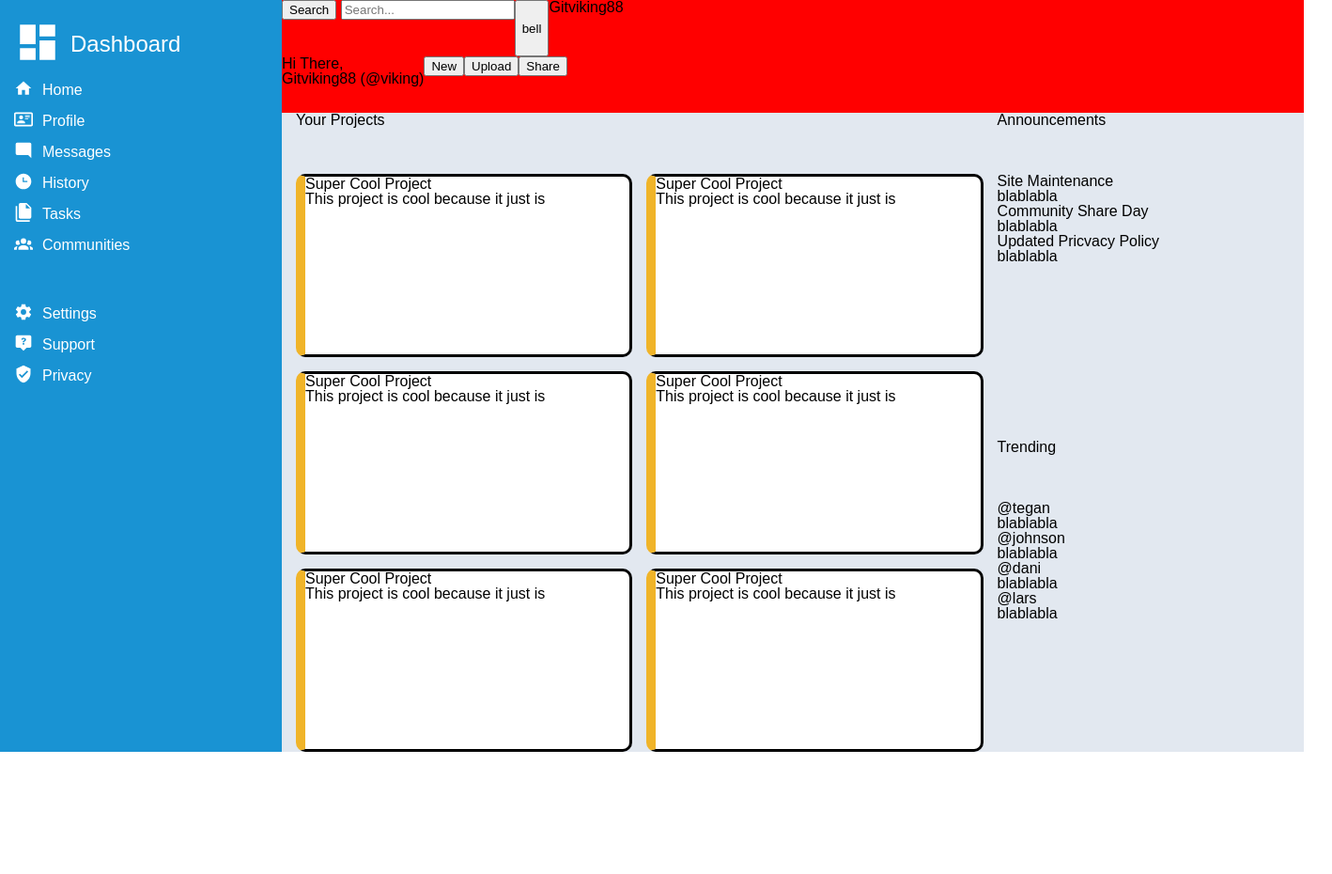
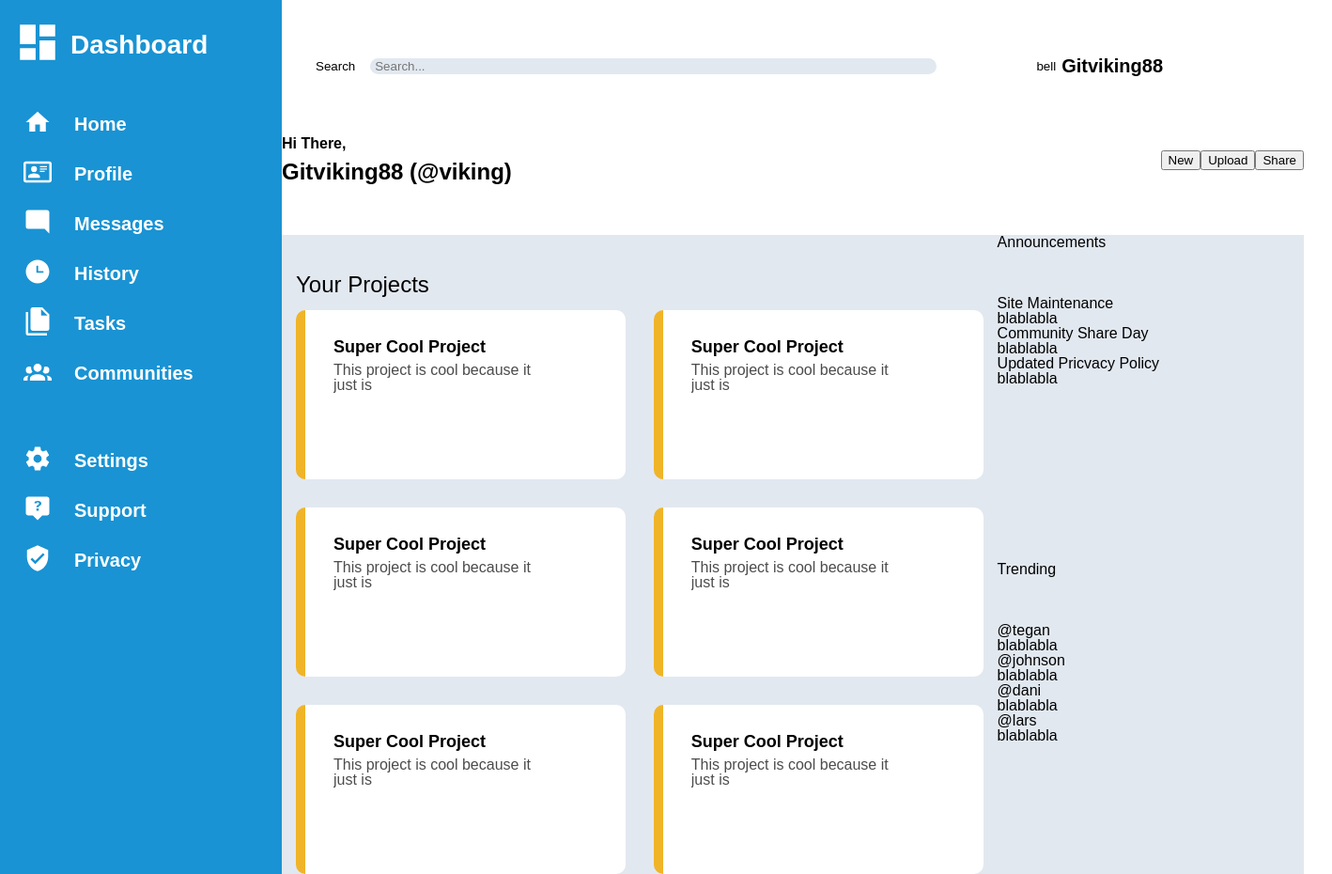
Before and after one commit to gitviking88/admin-dashboard-2, a plain HTML site: page index.html in a window 1280 px wide. Shown: the whole page at 94% size, 1418 px wide, since content can reach past the window. Before the commit the page ends 800 px from the top, so only its background shows below. Drawn offline with Linux system fonts and the light colour scheme.

Commit message:
add megative margin to projecthead

```diff
--- a/style.css
+++ b/style.css
@@ -51,7 +51,7 @@ table {
 body {
     display: grid;
     grid-template-columns: 300px 85%;
-    grid-template-rows: 15% 85%;
+    grid-template-rows: 250px 85%;
     height: 100vh;
     width: 100vw;
     font-family: Arial, Helvetica, sans-serif;
@@ -80,7 +80,9 @@ body {
     width: 100%;
     justify-content: start;
     align-items: center;
-    font-size: 24px;
+    font-size: 28px;
+    margin-bottom: 20px;
+    font-weight: 700;
 }
 
 
@@ -106,12 +108,15 @@ body {
     width: 100%;
     justify-content: start;
     align-items: center;
-    padding-top: 10px;
-    font-size: 16px;
+    padding-top: 20px;
+    font-size: 20px;
+    margin-left: 10px;
+    font-weight: 600;
 }
 
 .small-icon>a>i>svg {
-    height: 20px;
+    height: 30px;
+    margin-right: 14px;
 }
 
 #seven {
@@ -121,22 +126,120 @@ body {
 /* header start */
 .header {
     grid-area: 1 / 2 / 2 / 3;
-    background-color: red;
+    background-color: white;
     display: grid;
-    height: 200px;
-    grid-template-columns: 1fr;
+    height: 300px;
+    grid-template-columns: 100%;
     grid-template-rows: 30% 70%;
 }
 
 .headertop {
     display: flex;
+    align-items: center;
+    width: 100%;
+    padding-top: 50px;
+    padding-left: 30px;
+}
+
+.searchsymbol {
+    height: 30px;
+    opacity: 80%;
+}
+
+.searchbar {
+    display: flex;
+    flex: 1;
+}
+
+.searchbar>button {
+    border: none;
+    background-color: white;
+}
+
+.searchbar>input {
+    border-radius: 20px;
+    border: none;
+    background-color:rgb(226,232,240);
+    margin-left: 10px;
+    padding-left: 5px;
+    flex: 1;
+    max-width: 600px;
+}
+
+.notifications {
+    height: 30px;
+    border-radius: 10px;
+    border: 0;
+    background-color: white;
+    margin-left: 100px;
+}
+
+.bellsymbol {
+    height: 30px;
+    background-color: white;
+}
+
+.topprofilepicture>img {
+    height: 60px;
+    border-radius: 50%;
+    margin-left: 30px;
+    margin-right: 30px;
+}
+
+.topusername {
+    font-size: 20px;
+    font-weight: 600;
+    margin-right: 180px;
 }
 
 
 .headerbottom {
     display: flex;
+    justify-content: start;
+    align-items: center;
+    height: 100px;
+    padding-top: 30px;
+
 }
 
+.mainprofilepicture>img {
+    height: 90px;
+    border-radius: 50%;
+    margin-left: 30px;
+    margin-right: 30px;
+}
+
+.mainprofiledesc {
+    flex: 1;
+}
+
+.mainprofiledesc>p {
+    font-size: 16px;
+    font-weight: 600;
+    margin-bottom: 10px;
+}
+
+.bottomusername {
+    font-size: 24px;
+    font-weight: 600;
+}
+
+.headerbuttons {
+    margin-right: 100px;
+}
+
+.headerbuttons>button {
+    border: none;
+    background-color:  rgb(25,147,211);
+    margin-left: 30px;
+    padding-left: 30px;
+    padding-right: 30px;
+    padding-top: 10px;
+    padding-bottom: 10px;
+    border-radius: 20px;
+    color: white;
+    font-size: 16px;
+}
 
 /* middle start */
 .middle {
@@ -152,7 +255,7 @@ body {
     grid-template-columns: 1fr 1fr;
     grid-template-rows: 50px 1fr 1fr 1fr;
     grid-area: 1 / 1 / 2 / 2;
-    gap: 15px;
+    gap: 30px;
     padding-left: 15px;
     padding-right: 15px;
     width: 1fr;
@@ -164,6 +267,16 @@ body {
     grid-row-start: 1;
     grid-row-end: 2;
     width: 100%;
+    display: grid;
+    grid-template-columns: 100%;
+    grid-template-rows: 100%;
+    align-items: end;
+}
+
+.projecthead>h2 {
+    font-size: 24px;
+    font-weight: 500;
+    margin-bottom: -15px;
 }
 
 .card {
@@ -174,6 +287,37 @@ body {
     border: solid black;
     background-color: rgb(255,255,255);
     border-left: 10px solid rgb(240,180,41);
+    padding: 30px ;
+    border-top: none;
+    border-right: none;
+    border-bottom: none;
+}
+
+.carddesc {
+    width: 80%;
+    height: 80%;
+    overflow: auto;
+}
+
+.carddesc>h3 {
+    font-weight: 600;
+    font-size: 18px;
+    padding-bottom: 8px;
+}
+
+.carddesc>p {
+    opacity: 70%;
+    font-size: 16x;
+}
+
+.cardsymbols {
+    float: right;
+    opacity: 70%;
+}
+
+.cardsymbols>svg {
+    height: 30px;
+    margin: 0 10px 0 10px;
 }
 
 .right-sidebar {
```
